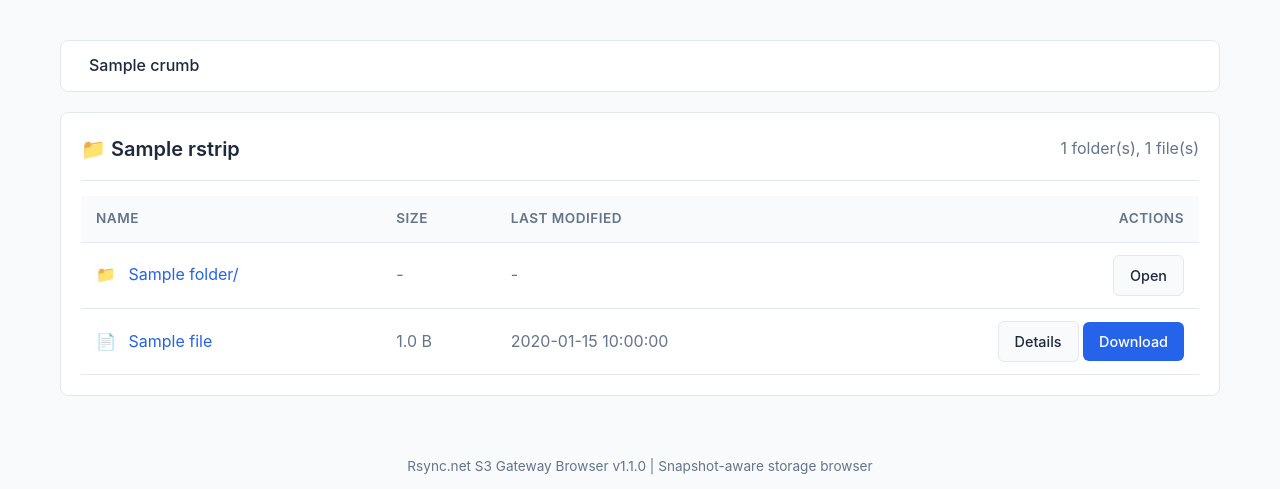
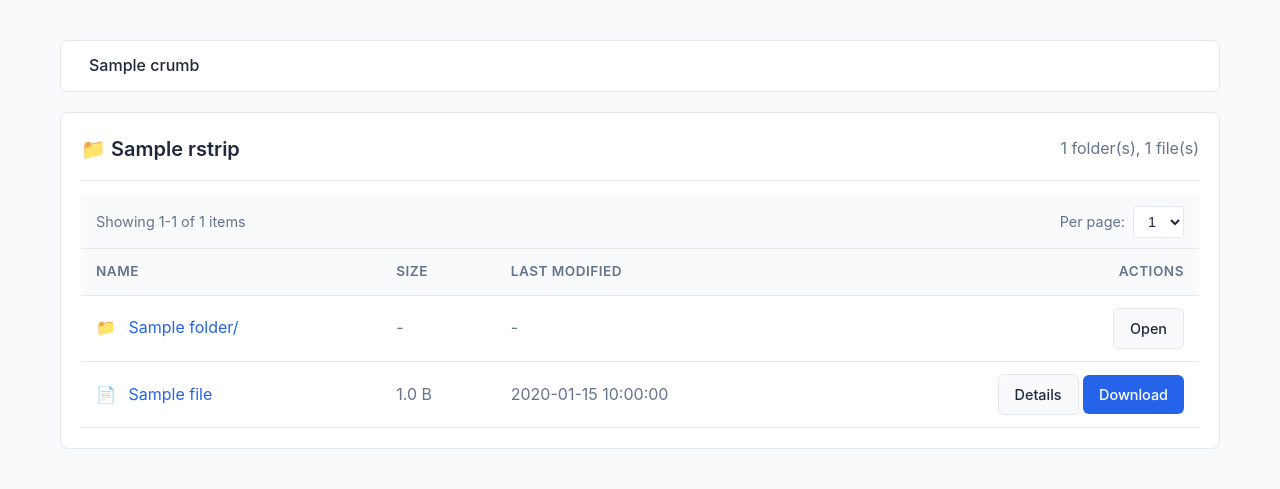
Before and after one commit to dgehriger/rsync-s3, a FastAPI app: template browser/app/templates/objects.html in a window 1280 px wide. Shown: the part 109-598 px from the top of the page. Run offline with FastAPI, Linux system fonts and the light colour scheme; the template is opened without the code that fills it: most values are stand-ins (such as "Sample title", 1, 10 or a date in 2020).

Commit message:
feat(browser): add pagination and remote config filtering
- Add pagination with 20/50/100 items per page options
- Add remote config file support (~/.config/rsync-s3/rsync-s3.yml)
- Filter buckets based on exposed_folders and hidden_folders config
- Default hidden folders: .ssh, .zfs, .config
- Add pyyaml dependency for YAML config parsing
- Update documentation with configuration and pagination sections

```diff
--- a/browser/app/main.py
+++ b/browser/app/main.py
@@ -15,7 +15,12 @@ from fastapi.security import HTTPBasic, HTTPBasicCredentials
 from fastapi.staticfiles import StaticFiles
 from fastapi.templating import Jinja2Templates
 
-from .config import Settings, get_settings
+from .config import (
+    Settings,
+    get_settings,
+    get_remote_config,
+    load_remote_config_from_sftp,
+)
 from .s3_client import S3Client, get_s3_client
 from .sftp_client import SFTPClient, get_sftp_client
 from .version_mapper import VersionMapper, get_version_mapper
@@ -151,11 +156,19 @@ async def list_buckets_page(
     request: Request,
     username: str = Depends(get_current_user),
     s3_client: S3Client = Depends(get_s3_client),
+    sftp_client: SFTPClient = Depends(get_sftp_client),
 ):
     """List all buckets page."""
     try:
+        # Load remote config if not already loaded
+        remote_config = await load_remote_config_from_sftp(sftp_client)
+
         buckets = await s3_client.list_buckets()
-        logger.info(f"Listed {len(buckets)} buckets")
+
+        # Filter buckets based on remote configuration
+        buckets = remote_config.filter_buckets(buckets)
+
+        logger.info(f"Listed {len(buckets)} buckets (after filtering)")
         return templates.TemplateResponse(
             "buckets.html",
             {
@@ -174,13 +187,38 @@ async def list_objects_page(
     request: Request,
     bucket: str,
     prefix: str = Query("", description="Object prefix"),
+    page: int = Query(1, ge=1, description="Page number"),
+    per_page: int = Query(None, description="Items per page (20, 50, or 100)"),
     username: str = Depends(get_current_user),
     s3_client: S3Client = Depends(get_s3_client),
+    settings: Settings = Depends(get_settings),
 ):
-    """List objects in a bucket page."""
+    """List objects in a bucket page with pagination."""
     try:
+        # Validate and set per_page
+        valid_page_sizes = settings.page_size_options
+        if per_page is None or per_page not in valid_page_sizes:
+            per_page = settings.default_page_size
+
         result = await s3_client.list_objects(bucket, prefix)
         breadcrumbs = build_breadcrumbs(bucket, prefix)
+
+        # Combine folders and files for pagination
+        all_items = result["folders"] + result["files"]
+        total_items = len(all_items)
+        total_pages = max(1, (total_items + per_page - 1) // per_page)
+
+        # Ensure page is within bounds
+        page = min(page, total_pages)
+
+        # Paginate
+        start_idx = (page - 1) * per_page
+        end_idx = start_idx + per_page
+        paginated_items = all_items[start_idx:end_idx]
+
+        # Split back into folders and files
+        paginated_folders = [item for item in paginated_items if item.get("type") == "folder"]
+        paginated_files = [item for item in paginated_items if item.get("type") == "file"]
 
         return templates.TemplateResponse(
             "objects.html",
@@ -188,10 +226,18 @@ async def list_objects_page(
                 "request": request,
                 "bucket": bucket,
                 "prefix": prefix,
-                "folders": result["folders"],
-                "files": result["files"],
+                "folders": paginated_folders,
+                "files": paginated_files,
                 "breadcrumbs": breadcrumbs,
                 "username": username,
+                # Pagination context
+                "page": page,
+                "per_page": per_page,
+                "total_items": total_items,
+                "total_pages": total_pages,
+                "page_size_options": valid_page_sizes,
+                "total_folders": len(result["folders"]),
+                "total_files": len(result["files"]),
             },
         )
     except Exception as e:
@@ -317,10 +363,18 @@ async def object_detail_page(
 async def api_list_buckets(
     username: str = Depends(get_current_user),
     s3_client: S3Client = Depends(get_s3_client),
+    sftp_client: SFTPClient = Depends(get_sftp_client),
 ):
     """JSON API: List all buckets."""
     try:
+        # Load remote config if not already loaded
+        remote_config = await load_remote_config_from_sftp(sftp_client)
+
         buckets = await s3_client.list_buckets()
+
+        # Filter buckets based on remote configuration
+        buckets = remote_config.filter_buckets(buckets)
+
         return {"buckets": buckets}
     except Exception as e:
         logger.error(f"API Error listing buckets: {e}")
--- a/browser/app/templates/objects.html
+++ b/browser/app/templates/objects.html
@@ -23,10 +23,25 @@
                 🗄️ {{ bucket }}
             {% endif %}
         </h1>
-        <span class="text-muted">{{ folders|length }} folder(s), {{ files|length }} file(s)</span>
+        <span class="text-muted">{{ total_folders }} folder(s), {{ total_files }} file(s)</span>
     </div>
 
     {% if folders or files %}
+    <!-- Pagination Controls (Top) -->
+    <div class="pagination-controls">
+        <div class="pagination-info">
+            Showing {{ ((page - 1) * per_page) + 1 }}-{{ [page * per_page, total_items]|min }} of {{ total_items }} items
+        </div>
+        <div class="pagination-options">
+            <label for="per-page-select">Per page:</label>
+            <select id="per-page-select" onchange="changePerPage(this.value)">
+                {% for size in page_size_options %}
+                <option value="{{ size }}" {% if size == per_page %}selected{% endif %}>{{ size }}</option>
+                {% endfor %}
+            </select>
+        </div>
+    </div>
+
     <table>
         <thead>
             <tr>
@@ -41,12 +56,12 @@
             <tr>
                 <td>
                     <span class="icon folder-icon"></span>
-                    <a href="/b/{{ bucket }}?prefix={{ folder.prefix }}">{{ folder.name }}/</a>
+                    <a href="/b/{{ bucket }}?prefix={{ folder.prefix }}&per_page={{ per_page }}">{{ folder.name }}/</a>
                 </td>
                 <td class="text-muted">-</td>
                 <td class="text-muted">-</td>
                 <td class="text-right">
-                    <a href="/b/{{ bucket }}?prefix={{ folder.prefix }}" class="btn btn-secondary">Open</a>
+                    <a href="/b/{{ bucket }}?prefix={{ folder.prefix }}&per_page={{ per_page }}" class="btn btn-secondary">Open</a>
                 </td>
             </tr>
             {% endfor %}
@@ -72,6 +87,30 @@
             {% endfor %}
         </tbody>
     </table>
+
+    <!-- Pagination Navigation (Bottom) -->
+    {% if total_pages > 1 %}
+    <div class="pagination-nav">
+        {% if page > 1 %}
+        <a href="/b/{{ bucket }}?prefix={{ prefix }}&page=1&per_page={{ per_page }}" class="btn btn-secondary">« First</a>
+        <a href="/b/{{ bucket }}?prefix={{ prefix }}&page={{ page - 1 }}&per_page={{ per_page }}" class="btn btn-secondary">‹ Prev</a>
+        {% else %}
+        <span class="btn btn-secondary disabled">« First</span>
+        <span class="btn btn-secondary disabled">‹ Prev</span>
+        {% endif %}
+
+        <span class="pagination-current">Page {{ page }} of {{ total_pages }}</span>
+
+        {% if page < total_pages %}
+        <a href="/b/{{ bucket }}?prefix={{ prefix }}&page={{ page + 1 }}&per_page={{ per_page }}" class="btn btn-secondary">Next ›</a>
+        <a href="/b/{{ bucket }}?prefix={{ prefix }}&page={{ total_pages }}&per_page={{ per_page }}" class="btn btn-secondary">Last »</a>
+        {% else %}
+        <span class="btn btn-secondary disabled">Next ›</span>
+        <span class="btn btn-secondary disabled">Last »</span>
+        {% endif %}
+    </div>
+    {% endif %}
+
     {% else %}
     <div class="empty-state">
         <div class="icon">📂</div>
@@ -81,3 +120,75 @@
     {% endif %}
 </div>
 {% endblock %}
+
+{% block extra_styles %}
+<style>
+    .pagination-controls {
+        display: flex;
+        justify-content: space-between;
+        align-items: center;
+        padding: 10px 15px;
+        background-color: var(--bg-color);
+        border-bottom: 1px solid var(--border-color);
+        margin-bottom: 0;
+    }
+
+    .pagination-info {
+        color: var(--text-muted);
+        font-size: 0.9rem;
+    }
+
+    .pagination-options {
+        display: flex;
+        align-items: center;
+        gap: 8px;
+    }
+
+    .pagination-options label {
+        color: var(--text-muted);
+        font-size: 0.9rem;
+    }
+
+    .pagination-options select {
+        padding: 6px 10px;
+        border: 1px solid var(--border-color);
+        border-radius: 4px;
+        background-color: var(--card-bg);
+        color: var(--text-color);
+        font-size: 0.9rem;
+        cursor: pointer;
+    }
+
+    .pagination-nav {
+        display: flex;
+        justify-content: center;
+        align-items: center;
+        gap: 8px;
+        padding: 15px;
+        border-top: 1px solid var(--border-color);
+    }
+
+    .pagination-current {
+        padding: 8px 16px;
+        color: var(--text-color);
+        font-weight: 500;
+    }
+
+    .btn.disabled {
+        opacity: 0.5;
+        cursor: not-allowed;
+        pointer-events: none;
+    }
+</style>
+{% endblock %}
+
+{% block scripts %}
+<script>
+    function changePerPage(value) {
+        const url = new URL(window.location.href);
+        url.searchParams.set('per_page', value);
+        url.searchParams.set('page', '1');  // Reset to first page
+        window.location.href = url.toString();
+    }
+</script>
+{% endblock %}
--- a/browser/requirements.txt
+++ b/browser/requirements.txt
@@ -17,5 +17,8 @@ asyncssh>=2.14.0,<3.0.0
 # HTTP client (for internal requests)
 httpx>=0.26.0,<1.0.0
 
+# YAML configuration
+pyyaml>=6.0.0,<7.0.0
+
 # Utilities
 python-multipart>=0.0.6,<1.0.0
```
Also changed, not shown: browser/app/config.py (+110 -0 lines), config/rsync-s3.example.yml (added, +23 -0 lines), docs/usage.md (+49 -0 lines).
